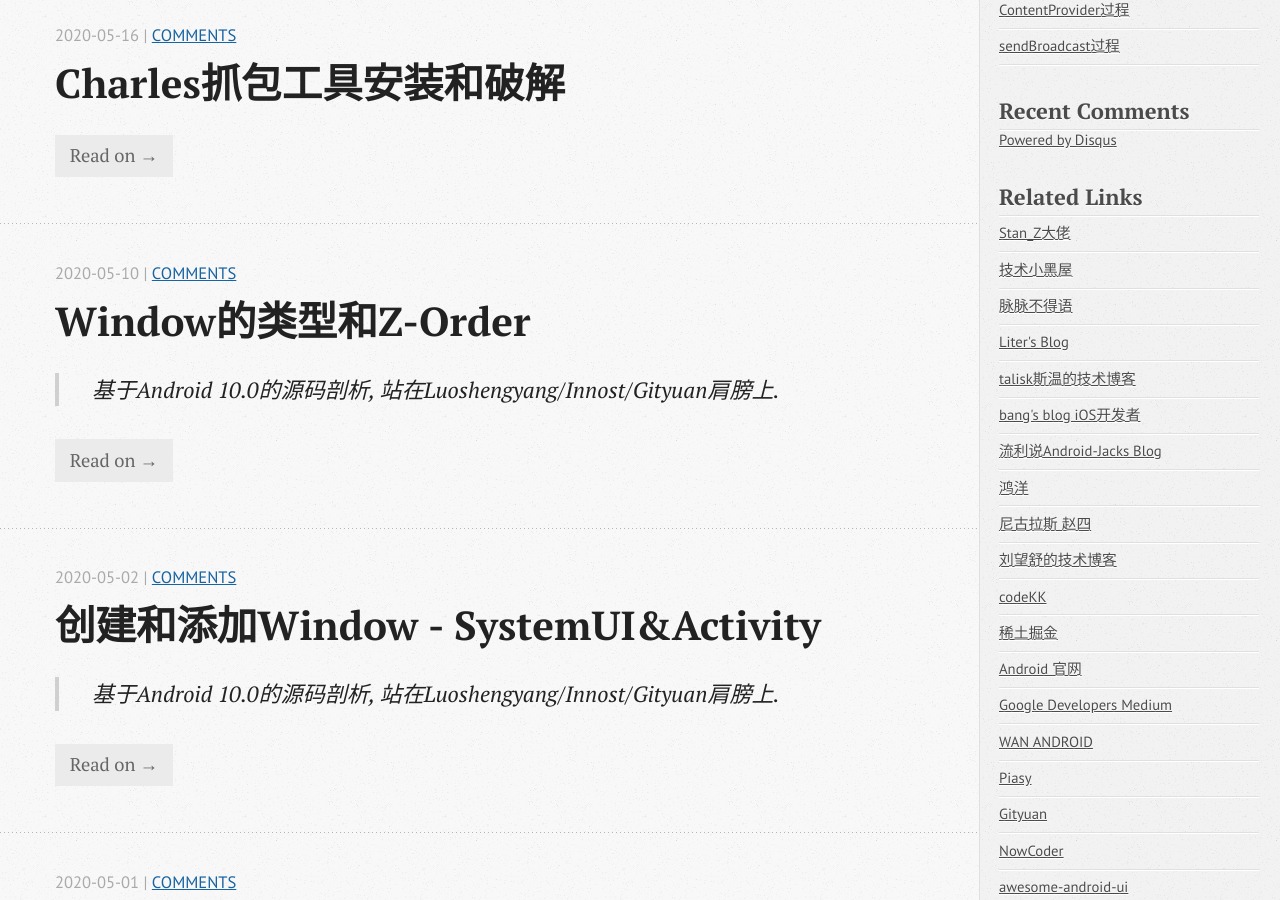
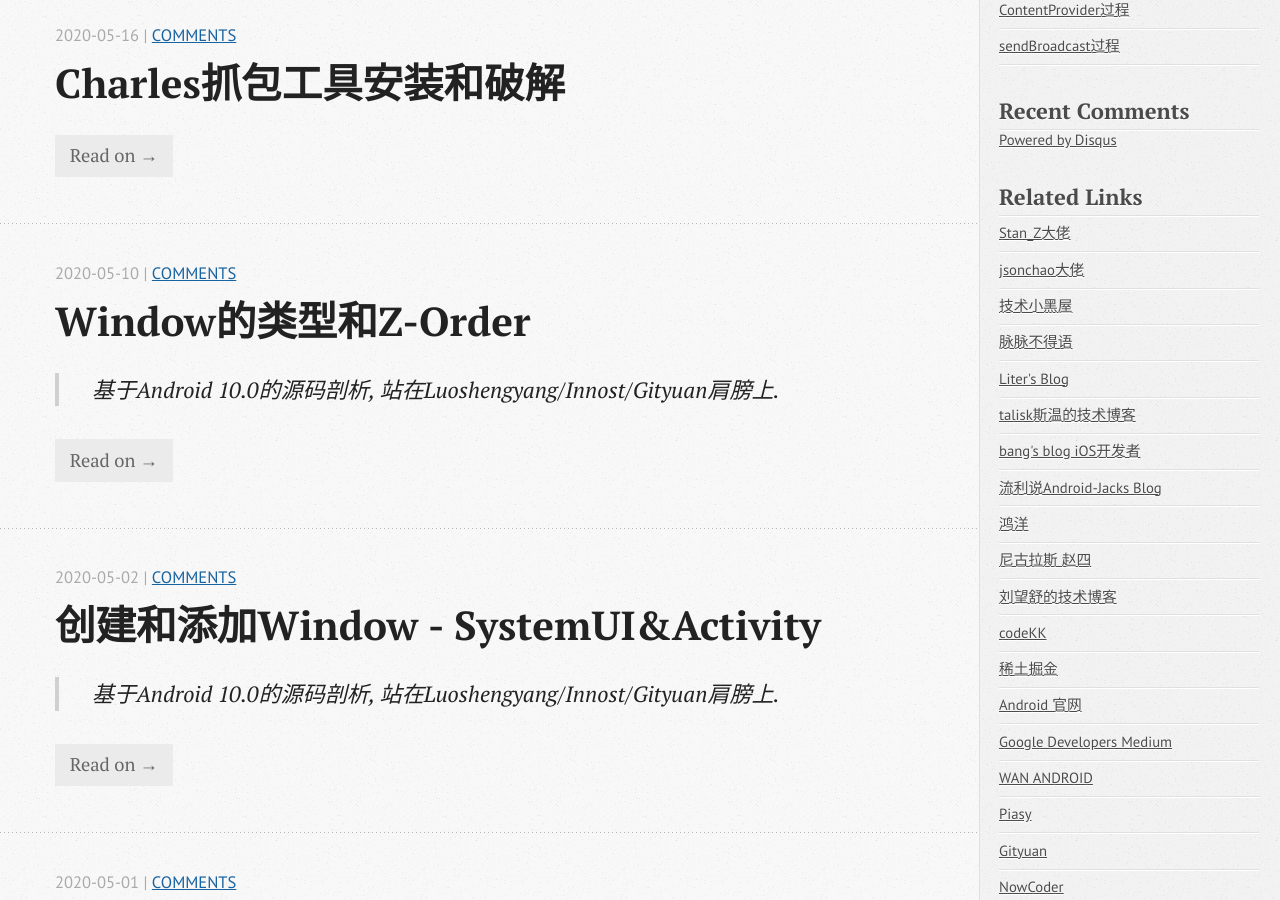
Before and after one commit to wangxinghe/wangxinghe.github.io, a Jekyll site: the page built from index.html, in a window 1280 px wide and 900 px high, scrolled down 1518 px. Built offline with Jekyll 4.4.1, drawn with Linux system fonts in a browser that asks for light colours; the list of posts is cut into pages by our own code; comment, search, counter and statistics services are not loaded.

Commit message:
update friendlink

```diff
--- a/_includes/asides/friendlink.html
+++ b/_includes/asides/friendlink.html
@@ -3,6 +3,9 @@
 	<ul id="recent_posts">
       <li class="post">
             <a href="https://www.jianshu.com/u/7f26e9b13731">Stan_Z大佬</a>
+      </li>
+      <li class="post">
+            <a href="https://juejin.cn/user/4318537403878167">jsonchao大佬</a>
       </li>
       <li class="post">
       	<a href="http://droidyue.com/">技术小黑屋</a>
```
